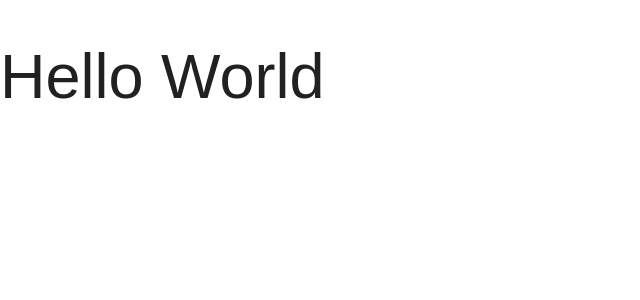
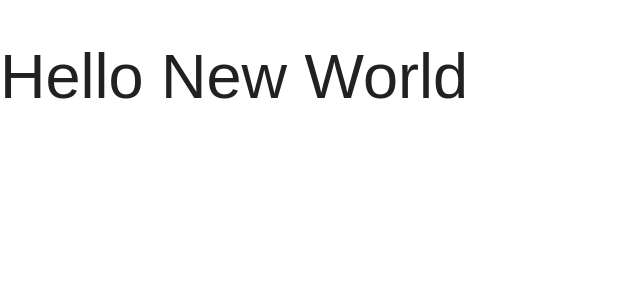
Before and after one commit to DatlaBharath/docker-react, a React (Create React App) app: page / in a window 1280 px wide. Shown: the top 300 px of the page, without its empty margins (0-640 px from the left). Built offline with nearby package versions, Linux system fonts and the light colour scheme.

Commit message:
Update App.js

```diff
--- a/src/App.js
+++ b/src/App.js
@@ -6,7 +6,7 @@ class App extends Component {
   render() {
     return (
       <div className="App">
-        <h1>Hello World</h1>
+        <h1>Hello New World</h1>
       </div>
     );
   }
```
